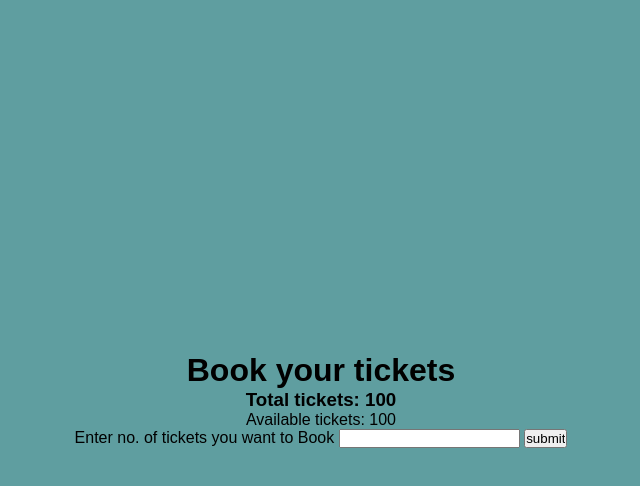
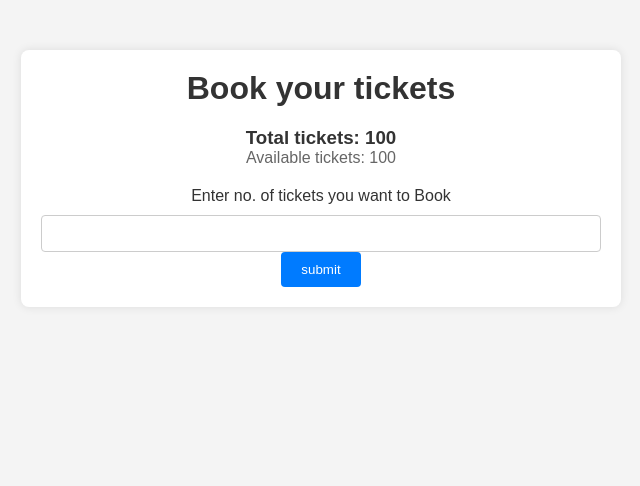
Before and after one commit to ImtiyajAhamad7/ticket_booking_js, a plain HTML site: page index.html in a window 1280 px wide. Shown: the whole page, without its empty margins (319-959 px from the left). Drawn offline with Linux system fonts and the light colour scheme.

Commit message:
design improving

```diff
--- a/style.css
+++ b/style.css
@@ -4,23 +4,67 @@
     box-sizing: border-box;
 }
 
-body{
-    font-family: 'Poppins', sans-serif;
-
+body {
+    font-family: Arial, sans-serif;
+    margin: 0;
+    padding: 0;
+    background-color: #f4f4f4;
 }
 
-.ticketArea{
-
-    width: 100vw;
-    height: 100vh;
-    background-color: cadetblue;
+.ticketArea {
+    max-width: 600px;
+    margin: 50px auto;
+    background-color: #fff;
+    border-radius: 8px;
+    padding: 20px;
+    box-shadow: 0 0 10px rgba(0, 0, 0, 0.1);
 }
 
-.shows{
-    display: flex;
-    flex-direction: column;
-    justify-content: center;
-    align-items: center;
+.shows {
+    text-align: center;
+}
+
+h1 {
+    margin-top: 0;
+    color: #333;
+}
+
+h3 {
+    margin-top: 20px;
+    color: #333;
+}
+
+.msg {
+    color: #666;
+}
+
+form {
+    margin-top: 20px;
+}
+
+label {
+    display: block;
+    margin-bottom: 10px;
+    color: #333;
+}
+
+input[type="number"] {
     width: 100%;
-    height: 100%;
+    padding: 10px;
+    border: 1px solid #ccc;
+    border-radius: 4px;
 }
+
+input[type="submit"] {
+    background-color: #007bff;
+    color: #fff;
+    border: none;
+    padding: 10px 20px;
+    cursor: pointer;
+    border-radius: 4px;
+    transition: background-color 0.3s;
+}
+
+input[type="submit"]:hover {
+    background-color: #0056b3;
+}
```
